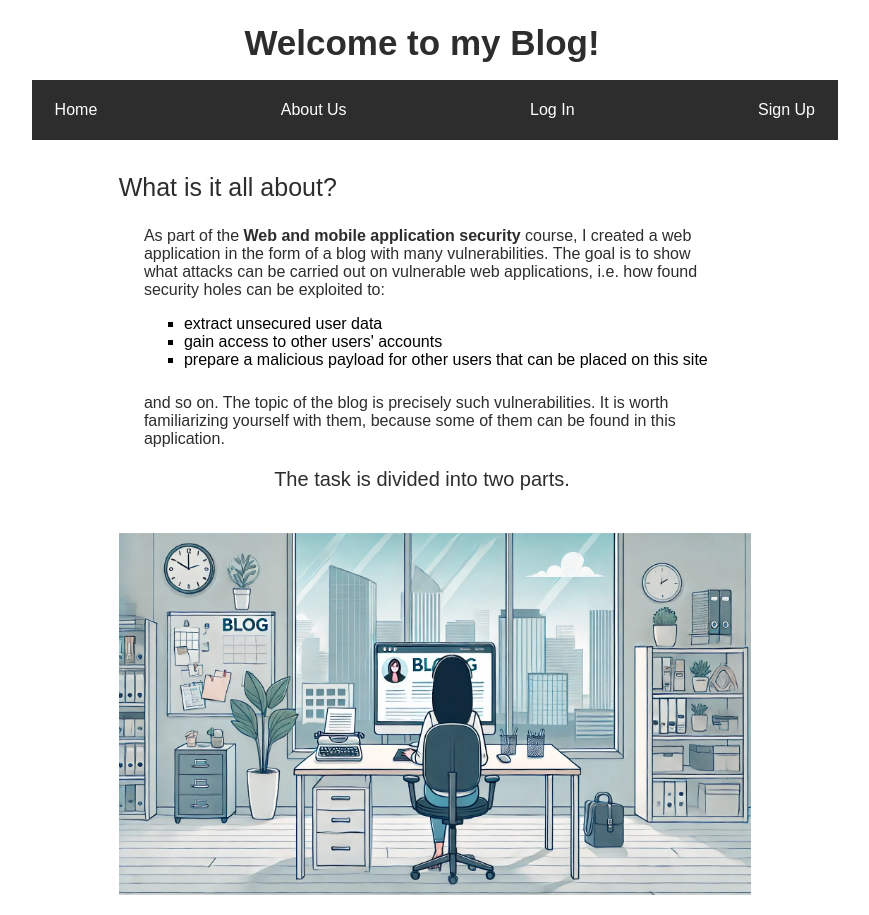
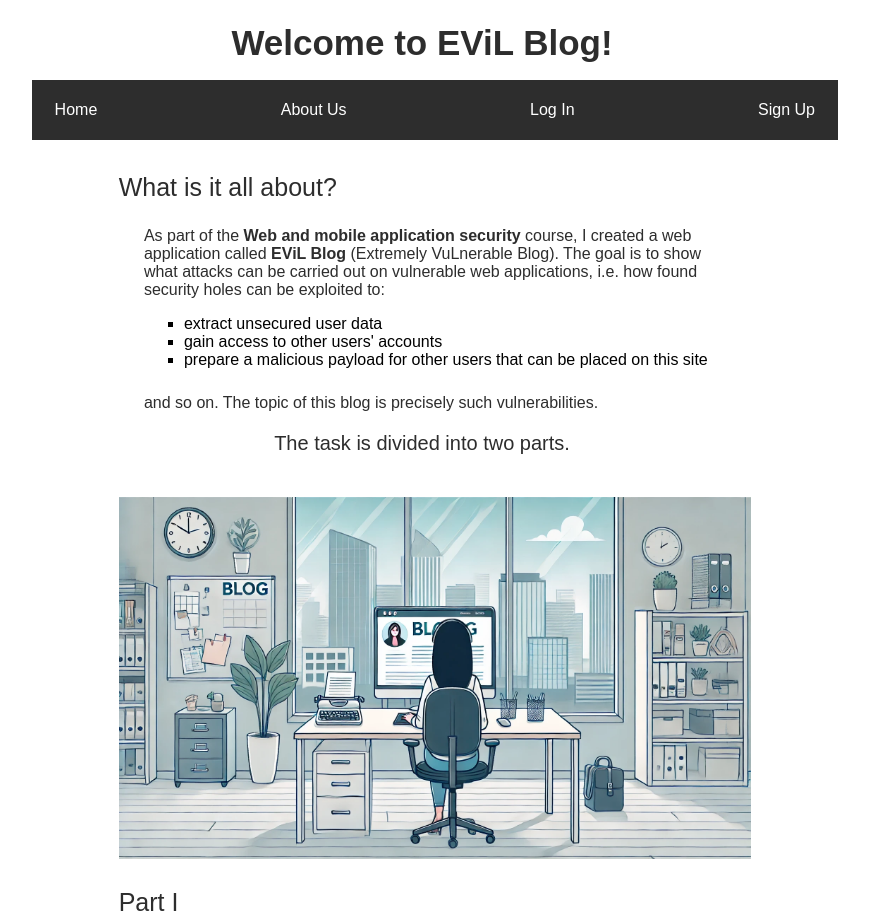
Before and after one commit to akralka/CTF_blog, a Flask app: page /about in a window 1280 px wide. Shown: the top 915 px of the page, without its empty margins (218-1087 px from the left). Run offline with Flask 3, Linux system fonts and the light colour scheme.

Commit message:
aesthetic corrections

```diff
--- a/app.py
+++ b/app.py
@@ -10,7 +10,7 @@ def create_app():
     app.config['SQLALCHEMY_DATABASE_URI'] =  "sqlite:///data.db"
     app.config['SQLALCHEMY_TRACK_MODIFICATIONS'] = False
     app.config['UPLOAD_FOLDER'] = os.path.join(os.getcwd(), 'uploads')
-    app.config['SECRET_KEY'] = 'jksdfk484lsgvsrg89sgeu9fno'
+    app.config['SECRET_KEY'] = '370w9ejhr3920rj8&8d90ah90f'
     FLAG_FILE = '/flag.txt'
     # SESSION_COOKIE_HTTPONLY=True,
     # REMEMBER_COOKIE_HTTPONLY=True,
--- a/templates/about.html
+++ b/templates/about.html
@@ -7,7 +7,7 @@
     <link rel="stylesheet" href="{{ url_for('static', filename='css/styles.css') }}">
 </head>
 <body>
-    <h1>Welcome to my Blog!</h1>
+    <h1>Welcome to EViL Blog!</h1>
     <link rel="stylesheet" href="https://cdnjs.cloudflare.com/ajax/libs/font-awesome/6.0.0-beta3/css/all.min.css">
     <p class="margin_top"></p>
     <div class="task-bar">
@@ -20,7 +20,7 @@
     <script src="{{ url_for('static', filename='js/script.js') }}"></script>
     <p class="subtitle">What is it all about? </p>
     <p class="ex1">
-        As part of the <strong>Web and mobile application security</strong> course, I created a web application in the form of a blog with many vulnerabilities.
+        As part of the <strong>Web and mobile application security</strong> course, I created a web application called <strong>EViL Blog</strong> (Extremely VuLnerable Blog).
         The goal is to show what attacks can be carried out on vulnerable web applications, i.e. how found security holes can be exploited to:
         <ul class="b">
             <li>extract unsecured user data</li>
@@ -29,7 +29,7 @@
           </ul>
         </p>
         <p class="ex1">
-        and so on. The topic of the blog is precisely such vulnerabilities. It is worth familiarizing yourself with them, because some of them can be found in this application.
+        and so on. The topic of this blog is precisely such vulnerabilities.
         <p class="centered-text">
         The task is divided into two parts.
         </p>
--- a/templates/broken_acc.html
+++ b/templates/broken_acc.html
@@ -3,7 +3,7 @@
 <head>
     <meta charset="UTF-8">
     <meta name="viewport" content="width=device-width, initial-scale=1.0">
-    <title>XSS</title>
+    <title>Broken</title>
     <link rel="stylesheet" href="{{ url_for('static', filename='css/styles.css') }}">
 </head>
 <body>
@@ -16,7 +16,7 @@
         <a href="{{ url_for('sign_up') }}">Sign Up</a>
     </div>
 
-    <h1>Blog!</h1>
+    <h1>EViL Blog!</h1>
     <h2>What is Broken Access Control?</h2>
     <img class="main_image" src="{{ url_for('photo_display', filename='broken_2.png') }}" alt="Reload to obtain a photo!">
     <p class="subtitle">Access Control</p>
--- a/templates/change_password.html
+++ b/templates/change_password.html
@@ -14,7 +14,7 @@
         <a href="{{ url_for('sign_up') }}">Sign Up</a>
     </div>
 
-    <h1>Blog!</h1>
+    <h1>EViL Blog!</h1>
     <h2>Change Password</h2>
 
     {% with messages = get_flashed_messages() %}
--- a/templates/index.html
+++ b/templates/index.html
@@ -7,7 +7,7 @@
     <link rel="stylesheet" href="{{ url_for('static', filename='css/styles.css') }}">
 </head>
 <body>
-    <h1>Welcome to my Blog!</h1>
+    <h1>Welcome to EViL Blog!</h1>
     <link rel="stylesheet" href="https://cdnjs.cloudflare.com/ajax/libs/font-awesome/6.0.0-beta3/css/all.min.css">
     <p class="margin_top"></p>
     <div class="task-bar">
--- a/templates/login.html
+++ b/templates/login.html
@@ -14,7 +14,7 @@
         <a href="{{ url_for('sign_up') }}">Sign Up</a>
     </div>
 
-    <h1>Blog!</h1>
+    <h1>EViL Blog!</h1>
     <h2>Login</h2>
 
     {% with messages = get_flashed_messages() %}
--- a/templates/sign_up.html
+++ b/templates/sign_up.html
@@ -14,7 +14,7 @@
         <a href="{{ url_for('login') }}">Login</a>
         <a href="{{ url_for('sign_up') }}">Sign Up</a>
     </div>
-    <h1>Blog!</h1>
+    <h1>EViL Blog!</h1>
     <h2>Sign Up</h2>
     {% with messages = get_flashed_messages() %}
       {% if messages %}
--- a/templates/sqli.html
+++ b/templates/sqli.html
@@ -20,7 +20,7 @@
         </form>
     </div>
 
-    <h1>Blog!</h1>
+    <h1>EViL Blog!</h1>
     <h2>What is SQL Injection?</h2>
     <div id="search-res-sqli" class="search-res-sqli"></div>
     <img class="main_image" src="{{ url_for('photo_display', filename='sqli_2.png') }}" alt="Reload to obtain a photo!">
--- a/templates/xss.html
+++ b/templates/xss.html
@@ -16,7 +16,7 @@
         <a href="{{ url_for('sign_up') }}">Sign Up</a>
     </div>
 
-    <h1>Blog!</h1>
+    <h1>EViL Blog!</h1>
     <h2>What is cross-site scripting (XSS)?</h2>
     <img class="main_image" src="{{ url_for('photo_display', filename='xss_2.png') }}" alt="Reload to obtain a photo!">
     <p class="subtitle">XSS</p>
--- a/templates/xxe.html
+++ b/templates/xxe.html
@@ -3,7 +3,7 @@
 <head>
     <meta charset="UTF-8">
     <meta name="viewport" content="width=device-width, initial-scale=1.0">
-    <title>XSS</title>
+    <title>XXE</title>
     <link rel="stylesheet" href="{{ url_for('static', filename='css/styles.css') }}">
 </head>
 <body>
@@ -16,7 +16,7 @@
         <a href="{{ url_for('sign_up') }}">Sign Up</a>
     </div>
 
-    <h1>Blog!</h1>
+    <h1>EViL Blog!</h1>
     <h2>What is XML external entity (XXE) injection?</h2>
     <img class="main_image" src="{{ url_for('photo_display', filename='xxe_2.png') }}" alt="Reload to obtain a photo!">
     <p class="subtitle">XXE</p>
```
